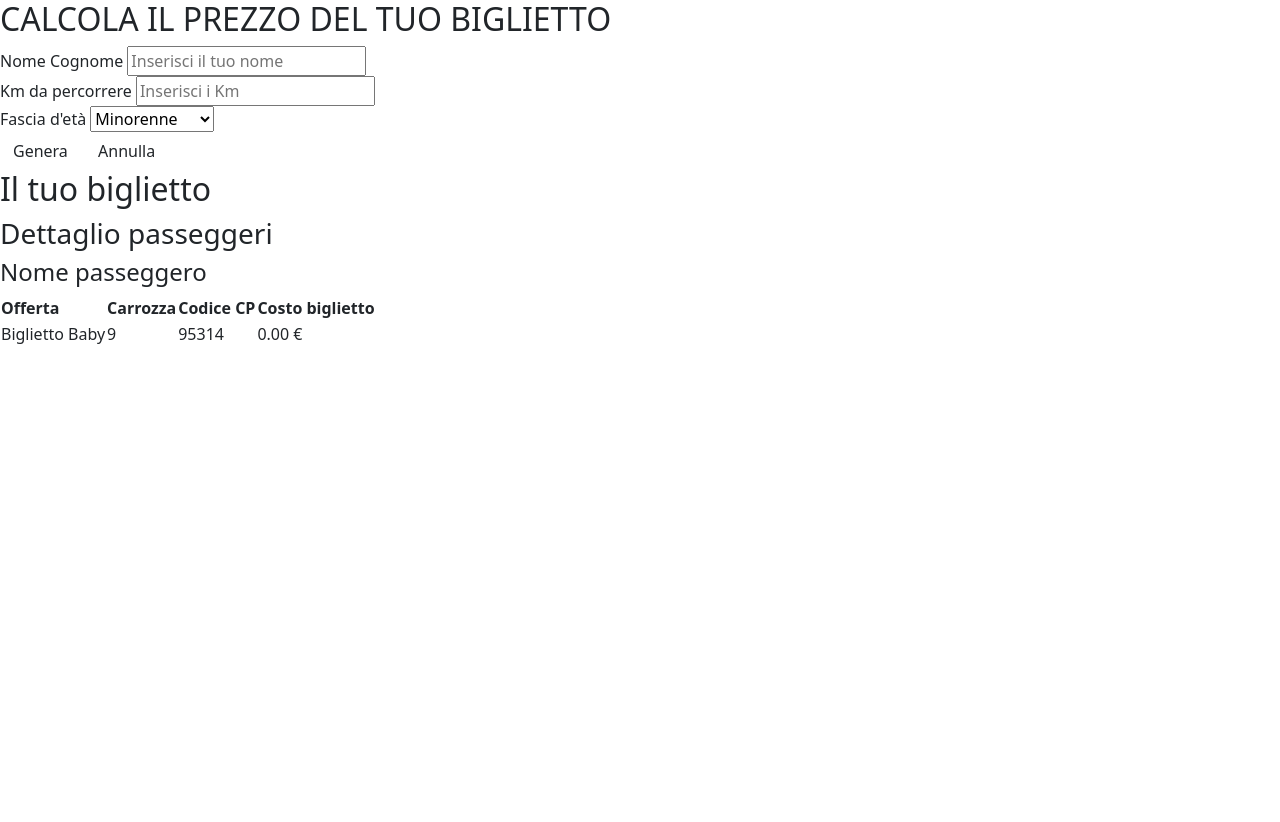
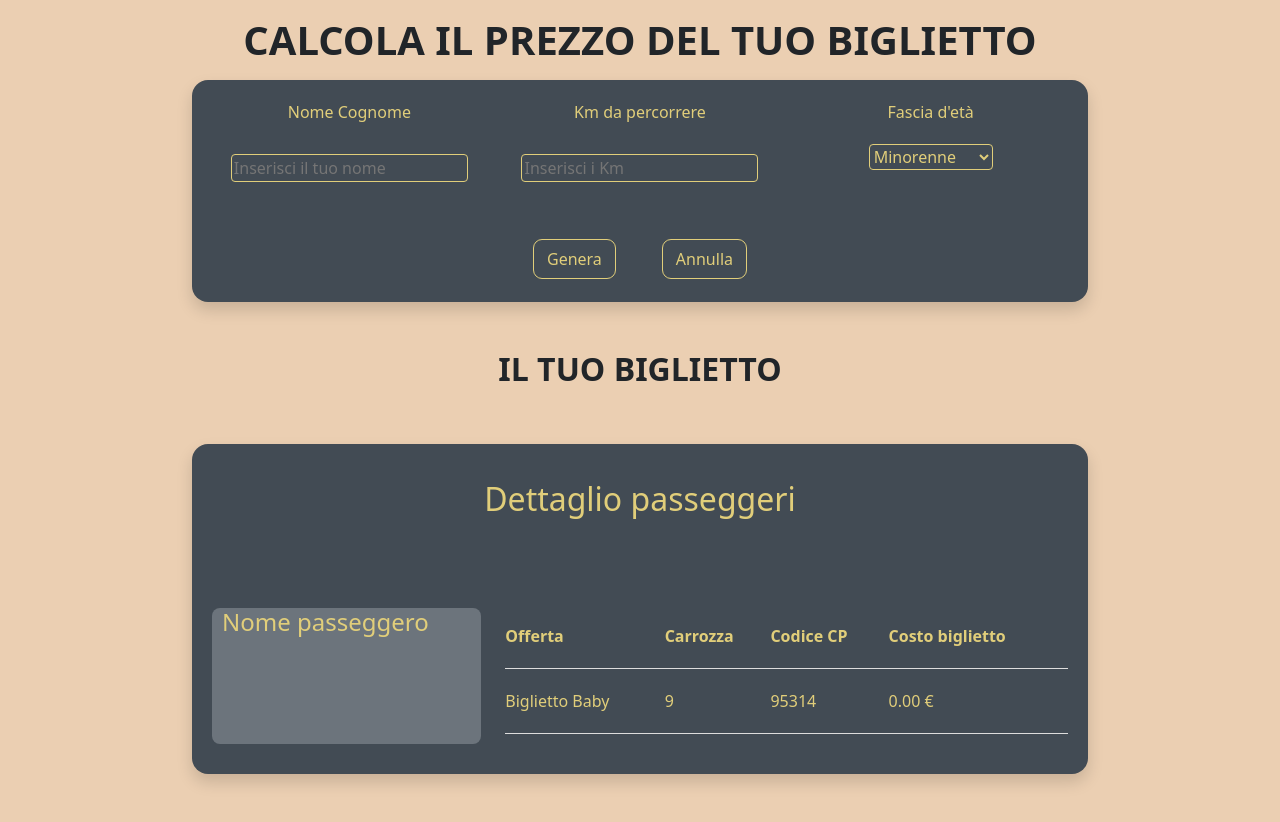
Before and after one commit to mihaipaulorban/js-biglietto-treno-form, a plain HTML site: page index.html in a window 1280 px wide. Both pictures are taken after a click on the element "Genera". Before the commit the page ends 800 px from the top, so only its background shows below. Drawn offline with nearby package versions, Linux system fonts and the light colour scheme.

Commit message:
feat: stile css e bootstrap carino ma non troppo

```diff
--- a/index.html
+++ b/index.html
@@ -17,46 +17,56 @@
     <title>Form Biglietto del Treno</title>
 </head>
 <body>
-    <h2 class="text-uppercase">Calcola il prezzo del tuo biglietto</h2>
-    <div class="math">
+    <h1 class="text-uppercase fw-bold my-3">Calcola il prezzo del tuo biglietto</h1>
 
-      <!-- DATI DA INSERIRE -->
-      <div class="data">
-        <div class="section">
+    <!-- SEZIONE FORM -->
+    <section class="container-fluid text-center up-card rounded-4 shadow">
+        <div class="container">
+            <div class="row">
+                <div class="col-md-4">
                     <label for="name">Nome Cognome</label>
-          <input type="text" id="name" placeholder="Inserisci il tuo nome">
+                    <input type="text" id="name" placeholder="Inserisci il tuo nome" class="icustom rounded-1">
                 </div>
-        <div class="section">
+                <div class="col-md-4">
                     <label for="km">Km da percorrere</label>
-          <input type="number" id="km" min="1" placeholder="Inserisci i Km">
+                    <input type="number" id="km" min="1" placeholder="Inserisci i Km" class="icustom rounded-1">
                 </div>
-        <div class="section">
+                <div class="col-md-4">
                     <label for="age">Fascia d'età</label>
-          <select name="Fascia d'età" id="age">
+                    <div>
+                        <select name="Fascia d'età" id="age" class="icustom rounded-1">
                             <option value="minorenne">Minorenne</option>
                             <option value="maggiorenne">Maggiorenne</option>
                             <option value="over65">Over 65</option>
                         </select>
                     </div>
                 </div>
-
-      <!-- PULSANTI -->
-      <div class="buttons">
-        <div class="btn" id="generate">Genera</div>
-        <div class="btn" id="abort">Annulla</div>
+            </div>
+            <div class="row mt-4">
+                <div class="col-md-6 offset-md-3">
+                    <div class="btn-group">
+                        <div class="btn btn-custom mx-4 my-4 rounded-3" id="generate">Genera</div>
+                        <div class="btn btn-custom mx-4 my-4 rounded-3" id="abort">Annulla</div>
                     </div>
                 </div>
+            </div>
+        </div>
+    </section>
 
-    <section class="down">
-        <h2>Il tuo biglietto</h2>
+    <!-- SEZIONE RIEPILOGO -->
+    <h2 class="mt-5 text-uppercase fw-bold">Il tuo biglietto</h2>
     <div id="riepilogo" class="hidden">
-          <h3>Dettaglio passeggeri</h3>
-          <div class="dettagli">
-            <div class="passeggero">
-              <h4>Nome passeggero</h4>
+        <section  class="down-card rounded-4 shadow my-5">
+            <h2>Dettaglio passeggeri</h2>
+            <div>
+                <div class="row">
+                    <div class="col-md-4 pass-custom">
+                        <div class="passeggero rounded-3">
+                            <h4 class="mt-4">Nome passeggero</h4>
                             <div id="nome-pass"></div>
                         </div>
-
+                    </div>
+                    <div class="col-md-8">
                         <!-- TABELLA :( -->
                         <div class="tabella">
                             <table>
@@ -76,6 +86,8 @@
                         </div>
                     </div>
                 </div>
+            </div>
         </section>
+    </div>
 </body>
 </html>
--- a/style.css
+++ b/style.css
@@ -1,7 +1,100 @@
+/* FUNZIONE DI SCOMPARSA RIEPILOGO */
 .hidden {
     display: none;
+}
+
+#riepilogo {
+    width: 70%;
 }
 
 .show {
     display: block;
 }
+
+/* STILI PERSONALIZZATI */
+body {
+    background-color: #ebcfb2;
+    display: flex;
+    flex-direction: column;
+    align-items: center;
+}
+
+.up-card,
+.down-card {
+    background-color: #424b54;
+    color: #e1ce7a;
+}
+
+.up-card{
+    justify-items: center;
+    align-items: center;
+    flex-direction: column;
+    width: 70%;
+    height: auto;
+}
+.btn-custom {
+    outline: #e1ce7a solid 1px;
+    color: #e1ce7a;
+}
+
+.btn-custom:hover {
+    background-color: #e1ce7a;
+    color: #424b54;
+}
+
+input {
+    margin: 10px;
+}
+
+label {
+    margin: 20px;
+}
+
+.w-custom{
+    width: 50%;
+}
+
+.down-card {
+    width: 100%;
+    padding: 20px;
+}
+
+
+.down-card h2 {
+    display: flex;
+    justify-content: center;
+    align-items: center;
+    height: 100px;
+    margin-bottom: 20px;
+    padding-bottom: 30px;
+}
+
+.tabella {
+    margin: 20px 0;
+}
+
+.tabella table {
+    width: 100%;
+    border-collapse: collapse;
+}
+
+.tabella th,
+.tabella td {
+    padding: 20px 0;
+    text-align: left;
+    border-bottom: 1px solid #ddd;
+}
+
+.passeggero {
+    background-color: #6c747c;
+    padding: 0px 10px;
+    width: 100%;
+    height: 80%;
+}
+
+.icustom {
+    background-color: #424b54;
+    border: #e1ce7a 1px solid;
+    color: #e1ce7a;
+
+}
```
Lines whose indentation alone changed are shown as unchanged.
